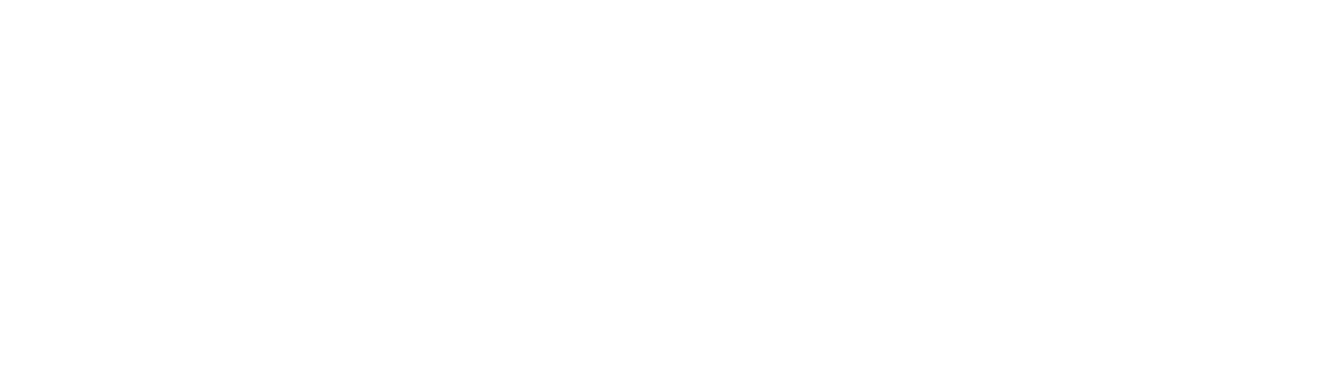
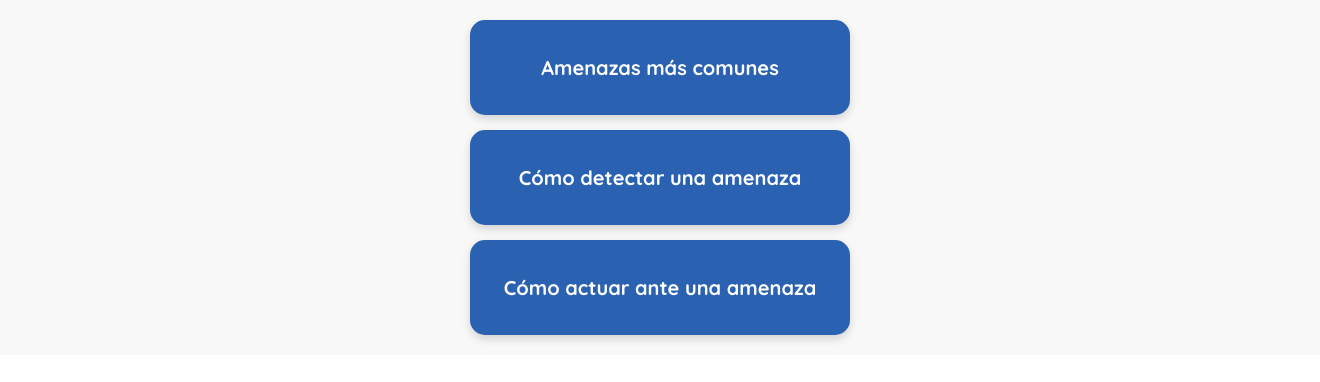
Before and after one commit to Scamonitor/front, a React (Create React App) app in the folder scam-monitor-front/: page /education in a window 1280 px wide. Before the commit this address had no page. Shown: the top 382 px of the page, 1320 px wide, since content can reach past the window. Built offline with nearby package versions, Linux system fonts and the light colour scheme.

Commit message:
Added Education route

```diff
--- a/scam-monitor-front/package.json
+++ b/scam-monitor-front/package.json
@@ -3,6 +3,9 @@
   "version": "0.1.0",
   "private": true,
   "dependencies": {
+    "@fortawesome/fontawesome-svg-core": "^6.6.0",
+    "@fortawesome/free-solid-svg-icons": "^6.6.0",
+    "@fortawesome/react-fontawesome": "^0.2.2",
     "@testing-library/jest-dom": "^5.17.0",
     "@testing-library/react": "^13.4.0",
     "@testing-library/user-event": "^13.5.0",
--- a/scam-monitor-front/src/App.jsx
+++ b/scam-monitor-front/src/App.jsx
@@ -4,6 +4,7 @@
 import Image from "./components/Imagen.jsx"
 import Audio from "./components/Audio.jsx"
 import Profile from "./routes/Profile.jsx";
+import Education from "./routes/Education.jsx";
 
 function App() {
   return (
@@ -16,6 +17,7 @@
             <Route path="/fraud/image" element={<Image />} />
             <Route path="/fraud/audio" element={<Audio />} />
             <Route path="/profile" element={<Profile />} />
+            <Route path="/education" element={<Education />} />
           </Routes>
         </div>
       </div>
--- /dev/null
+++ b/scam-monitor-front/src/routes/Education.jsx
@@ -0,0 +1,34 @@
+import '../styles/education.css';
+import { useNavigate } from 'react-router-dom';
+
+function Education() {
+  const navigate = useNavigate();
+
+  return (
+    <div className="education-container">
+      <div
+        className="education-card"
+        onClick={() => navigate('/education/common-threats')}
+        style={{ cursor: 'pointer' }}
+      >
+        <p className="education-title">Amenazas más comunes</p>
+      </div>
+      <div
+        className="education-card"
+        onClick={() => navigate('/education/detect-threats')}
+        style={{ cursor: 'pointer' }}
+      >
+        <p className="education-title">Cómo detectar una amenaza</p>
+      </div>
+      <div
+        className="education-card"
+        onClick={() => navigate('/education/react-threats')}
+        style={{ cursor: 'pointer' }}
+      >
+        <p className="education-title">Cómo actuar ante una amenaza</p>
+      </div>
+    </div>
+  );
+}
+
+export default Education;
--- /dev/null
+++ b/scam-monitor-front/src/styles/education.css
@@ -0,0 +1,31 @@
+.education-container {
+    display: flex;
+    flex-direction: column;
+    gap: 15px;
+    align-items: center;
+    padding: 20px;
+    background-color: #F8F8F8;
+    width: 100%;
+    justify-content: center;
+}
+
+.education-card {
+    display: flex;
+    align-items: center;
+    justify-content: center;
+    color: white;
+    padding: 15px;
+    border-radius: 15px;
+    width: 80%;
+    max-width: 350px;
+    text-align: center;
+    background-color: #2A62B1;
+    box-shadow: 0px 4px 8px rgba(0, 0, 0, 0.15);
+}
+
+.education-title {
+    font-size: 20px;
+    font-weight: bold;
+    text-align: center;
+    color: white;
+}
```
Also changed, not shown: 1 other file (tests, documents, lock files or other folders).
